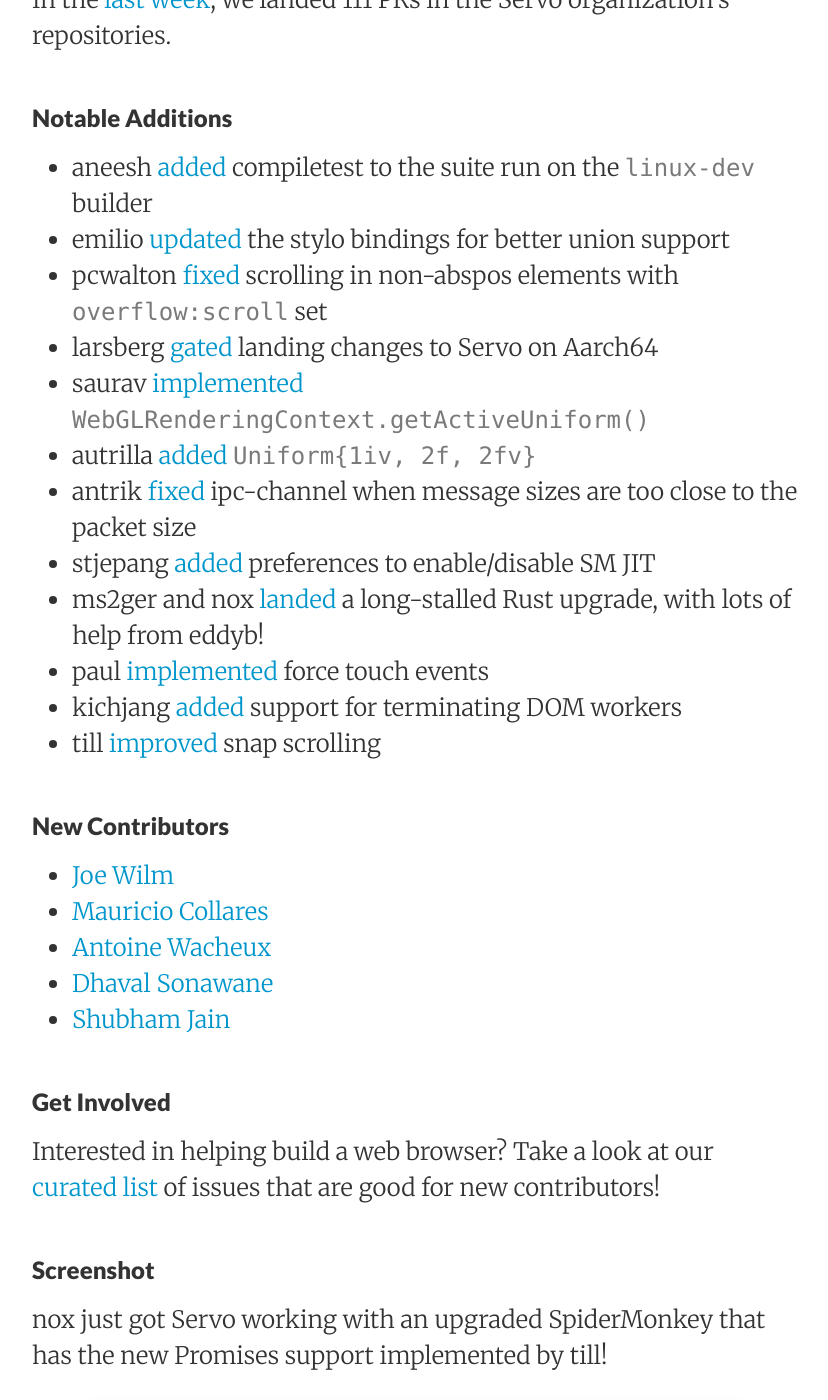
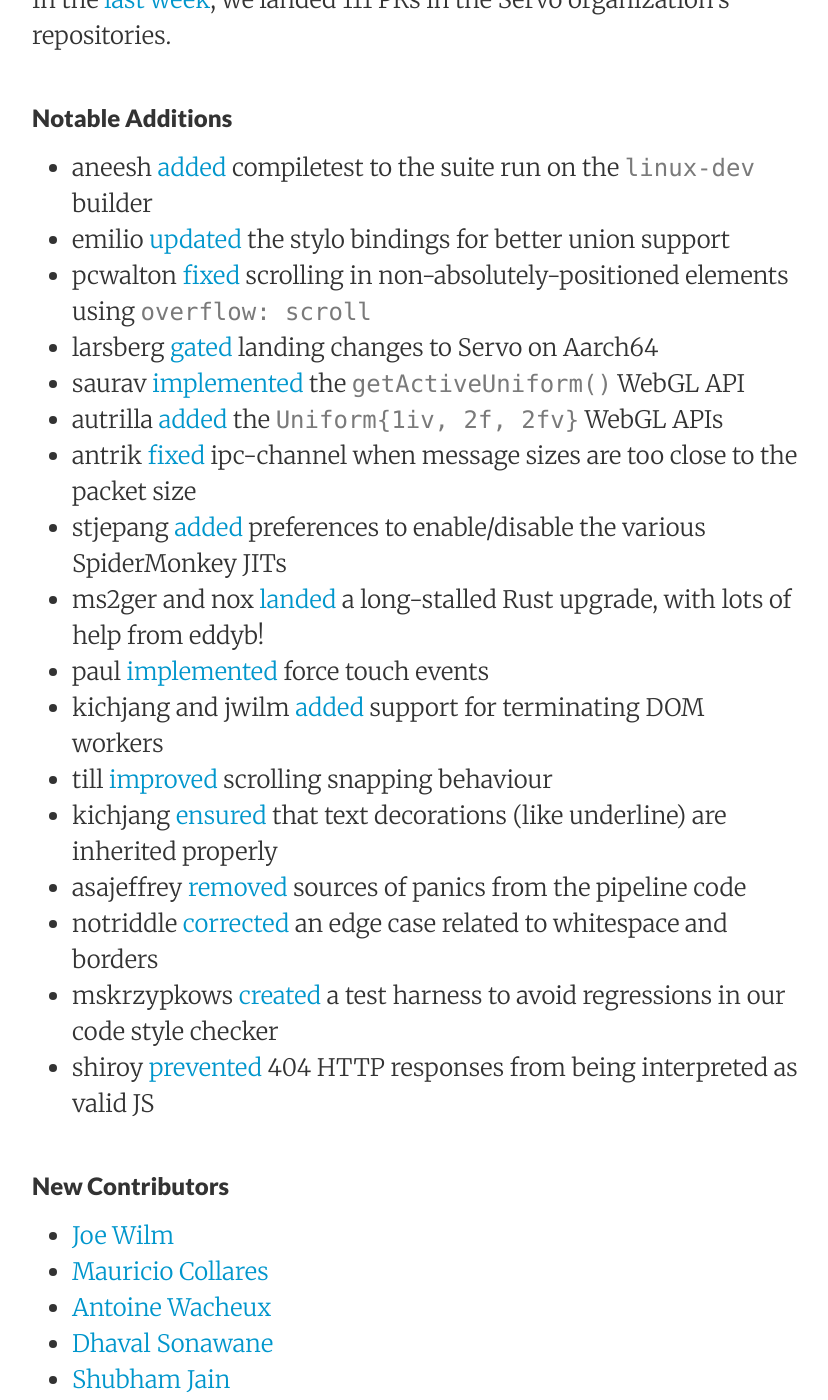
Before and after one commit to servo/blog.servo.org, a Jekyll site: the page built from _posts/2016-04-11-twis-59.md, in a window 1280 px wide and 1400 px high, scrolled down 379 px. Shown: the whole window, without its empty margins (224-1052 px from the left). Built offline with Jekyll 4.4.1, drawn with Linux system fonts in a browser that asks for light colours.

Commit message:
More notable things.

```diff
--- a/_posts/2016-04-11-twis-59.md
+++ b/_posts/2016-04-11-twis-59.md
@@ -12,16 +12,21 @@
 
  - aneesh [added](https://github.com/servo/saltfs/pull/313) compiletest to the suite run on the `linux-dev` builder
  - emilio [updated](https://github.com/servo/servo/pull/10484) the stylo bindings for better union support
- - pcwalton [fixed](https://github.com/servo/servo/pull/10450) scrolling in non-abspos elements with `overflow:scroll` set
+ - pcwalton [fixed](https://github.com/servo/servo/pull/10450) scrolling in non-absolutely-positioned elements using `overflow: scroll`
  - larsberg [gated](https://github.com/servo/saltfs/pull/305) landing changes to Servo on Aarch64
- - saurav [implemented](https://github.com/servo/servo/pull/10433) `WebGLRenderingContext.getActiveUniform()`
- - autrilla [added](https://github.com/servo/servo/pull/10432) `Uniform{1iv, 2f, 2fv}`
+ - saurav [implemented](https://github.com/servo/servo/pull/10433) the `getActiveUniform()` WebGL API
+ - autrilla [added](https://github.com/servo/servo/pull/10432) the `Uniform{1iv, 2f, 2fv}` WebGL APIs
  - antrik [fixed](https://github.com/servo/ipc-channel/pull/61) ipc-channel when message sizes are too close to the packet size
- - stjepang [added](https://github.com/servo/servo/pull/10325) preferences to enable/disable SM JIT
+ - stjepang [added](https://github.com/servo/servo/pull/10325) preferences to enable/disable the various SpiderMonkey JITs
  - ms2ger and nox [landed](https://github.com/servo/servo/pull/10173) a long-stalled Rust upgrade, with lots of help from eddyb!
  - paul [implemented](https://github.com/servo/servo/pull/9811) force touch events
- - kichjang [added](https://github.com/servo/servo/pull/9688) support for terminating DOM workers
- - till [improved](https://github.com/servo/servo/pull/10387) snap scrolling
+ - kichjang and jwilm [added](https://github.com/servo/servo/pull/9688) support for terminating DOM workers
+ - till [improved](https://github.com/servo/servo/pull/10387) scrolling snapping behaviour
+ - kichjang [ensured](https://github.com/servo/servo/pull/10438) that text decorations (like underline) are inherited properly
+ - asajeffrey [removed](https://github.com/servo/servo/pull/10423) sources of panics from the pipeline code
+ - notriddle [corrected](https://github.com/servo/servo/pull/10419) an edge case related to whitespace and borders
+ - mskrzypkows [created](https://github.com/servo/servo/pull/9835) a test harness to avoid regressions in our code style checker
+ - shiroy [prevented](https://github.com/servo/servo/pull/10203) 404 HTTP responses from being interpreted as valid JS
 
 ### New Contributors
 
@@ -39,7 +44,7 @@
 
 nox just got Servo working with an upgraded SpiderMonkey that has the new Promises support implemented by till!
 
-![(screenshot)]({{ site.url }}/images/smup-promises.png "Screenshot of SMUP'd Servo browsing google.")
+![(screenshot)]({{ site.url }}/images/smup-promises.png "Screenshot of Servo browsing google using a very recent SpiderMonkey.")
 
 ### Meetings
 
```
